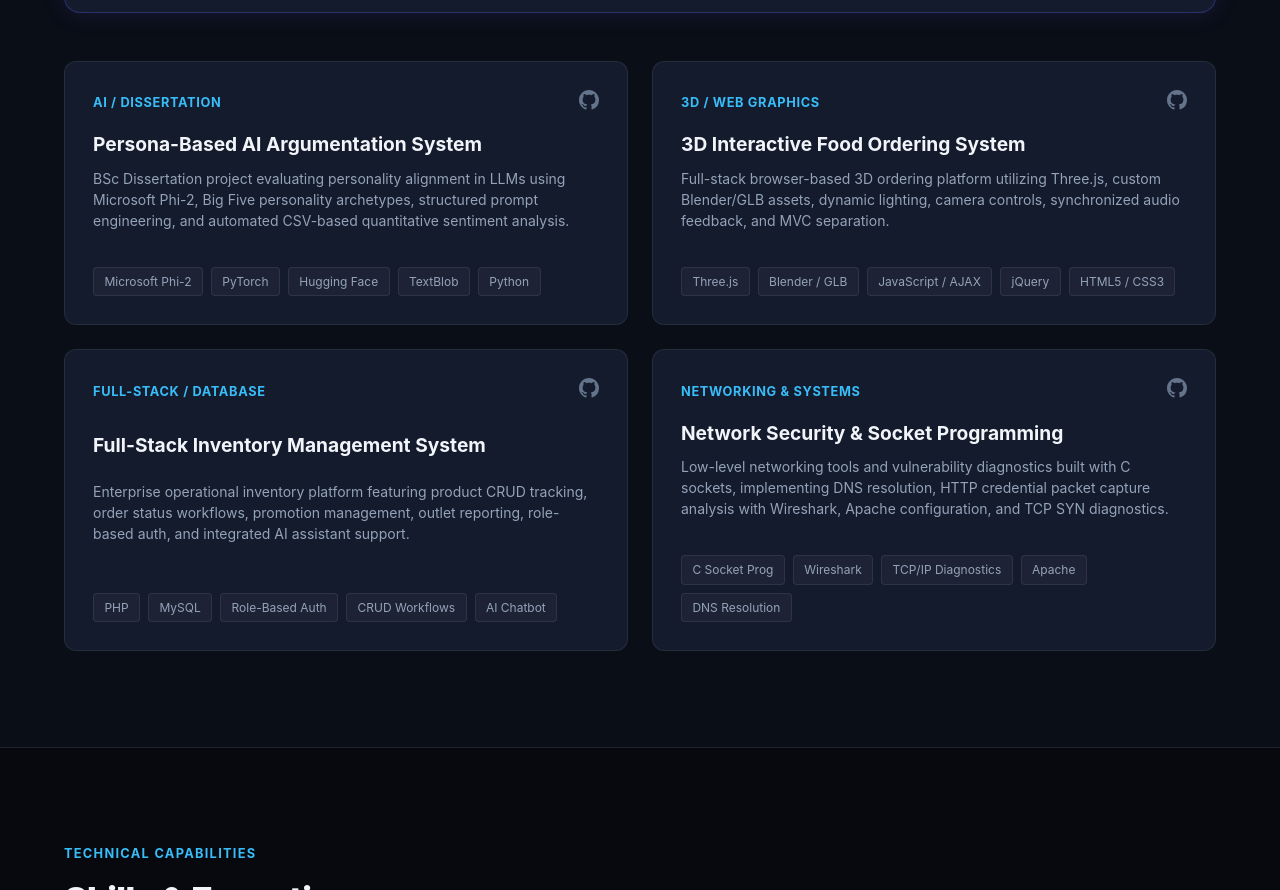
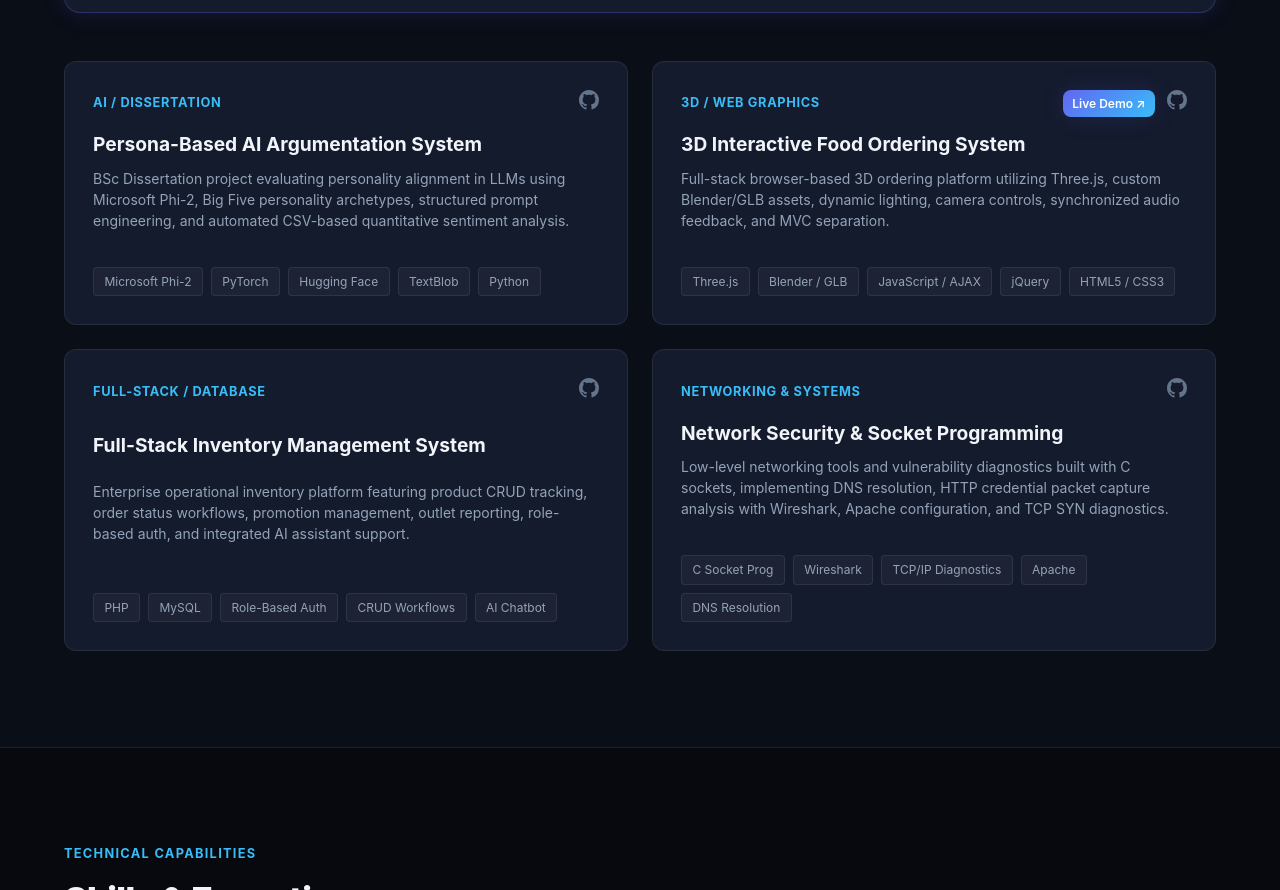
Before and after one commit to shsaadu/portfolio, a plain HTML site: page index.html in a window 1280 px wide. Shown: the part 4118-5008 px from the top of the page. Drawn offline with Linux system fonts and the light colour scheme.

Commit message:
Add Live Demo link for 3D Food Ordering project

```diff
--- a/index.html
+++ b/index.html
@@ -6,6 +6,7 @@
     <title>Mohammad Saad — AI-Powered Software & Full-Stack Developer</title>
     <meta name="description" content="Mohammad Saad is a full-stack developer and AI/ML engineer building AI-powered web applications, intelligent assistants and business automation systems.">
 
+    <!-- Open Graph / Social -->
     <meta property="og:type" content="website">
     <meta property="og:title" content="Mohammad Saad — AI-Powered Software & Full-Stack Developer">
     <meta property="og:description" content="Building AI-powered software, intelligent web applications, and workflow automation for real-world problems.">
@@ -15,11 +16,13 @@
 </head>
 <body>
 
+    <!-- Background Effects -->
     <div class="bg-grid-pattern" aria-hidden="true"></div>
     <div class="bg-glow-orb glow-top-left" aria-hidden="true"></div>
     <div class="bg-glow-orb glow-bottom-right" aria-hidden="true"></div>
     <div class="cursor-glow" id="cursorGlow" aria-hidden="true"></div>
 
+    <!-- Header & Navigation -->
     <header class="header">
         <div class="container nav-container">
             <a href="#home" class="nav-logo" aria-label="Home">
@@ -44,6 +47,7 @@
     </header>
 
     <main id="main-content">
+        <!-- Hero Section -->
         <section id="home" class="hero-section">
             <div class="container hero-grid">
                 <div class="hero-content">
@@ -66,6 +70,7 @@
                     </div>
                 </div>
 
+                <!-- Interactive Hero Demo -->
                 <div class="hero-demo-container reveal-element">
                     <div class="demo-window">
                         <div class="demo-header">
@@ -105,6 +110,7 @@
             </div>
         </section>
 
+        <!-- About Section -->
         <section id="about" class="section">
             <div class="container">
                 <div class="section-header reveal-element">
@@ -154,6 +160,7 @@
             </div>
         </section>
 
+        <!-- What I Build Section -->
         <section id="what-i-build" class="section bg-surface">
             <div class="container">
                 <div class="section-header reveal-element">
@@ -204,6 +211,7 @@
             </div>
         </section>
 
+        <!-- Experience Section -->
         <section id="experience" class="section">
             <div class="container">
                 <div class="section-header reveal-element">
@@ -212,6 +220,7 @@
                 </div>
 
                 <div class="timeline">
+                    <!-- Experience 1 -->
                     <div class="timeline-item reveal-element">
                         <div class="timeline-marker"></div>
                         <div class="timeline-content">
@@ -242,6 +251,7 @@
                         </div>
                     </div>
 
+                    <!-- Experience 2 -->
                     <div class="timeline-item reveal-element">
                         <div class="timeline-marker"></div>
                         <div class="timeline-content">
@@ -269,6 +279,7 @@
             </div>
         </section>
 
+        <!-- Projects Section -->
         <section id="projects" class="section bg-surface">
             <div class="container">
                 <div class="section-header reveal-element">
@@ -276,6 +287,7 @@
                     <h2 class="section-title">Featured Work</h2>
                 </div>
 
+                <!-- Primary Flagship Project -->
                 <div class="featured-project-card reveal-element">
                     <div class="featured-badge">FLAGSHIP PROJECT</div>
                     <div class="featured-grid">
@@ -303,7 +315,7 @@
                             </div>
 
                             <div class="project-links">
-                                <a href="https://github.com/shsaadu/ai-lead-assistant" target="_blank" rel="noopener noreferrer" class="btn btn-primary btn-sm">
+                                <a href="https://ai-lead-assistant-iota.vercel.app/index.html" target="_blank" rel="noopener noreferrer" class="btn btn-primary btn-sm">
                                     <svg width="18" height="18" viewBox="0 0 24 24" fill="none" stroke="currentColor" stroke-width="2"><path d="M18 13v6a2 2 0 0 1-2 2H5a2 2 0 0 1-2-2V8a2 2 0 0 1 2-2h6"/><polyline points="15 3 21 3 21 9"/><line x1="10" y1="14" x2="21" y2="3"/></svg>
                                     View Live Demo
                                 </a>
@@ -348,7 +360,9 @@
                     </div>
                 </div>
 
+                <!-- Other Secondary Projects Grid -->
                 <div class="projects-grid">
+                    <!-- Project 2 -->
                     <div class="project-card reveal-element">
                         <div class="project-card-header">
                             <span class="project-category">AI / Dissertation</span>
@@ -369,12 +383,18 @@
                         </div>
                     </div>
 
+                    <!-- Project 3: 3D Interactive Food Ordering System -->
                     <div class="project-card reveal-element">
                         <div class="project-card-header">
                             <span class="project-category">3D / Web Graphics</span>
-                            <a href="https://github.com/shsaadu" target="_blank" rel="noopener noreferrer" class="github-icon-link" aria-label="GitHub Repository">
-                                <svg width="20" height="20" viewBox="0 0 24 24" fill="currentColor"><path d="M12 0C5.37 0 0 5.37 0 12c0 5.31 3.435 9.795 8.205 11.385.6.105.825-.255.825-.57 0-.285-.015-1.23-.015-2.235-3.015.555-3.795-.735-4.035-1.41-.135-.345-.72-1.41-1.23-1.695-.42-.225-1.02-.78-.015-.795.945-.015 1.62.87 1.845 1.23 1.08 1.815 2.805 1.305 3.495.99.105-.78.42-1.305.765-1.605-2.67-.3-5.46-1.335-5.46-5.925 0-1.305.465-2.385 1.23-3.225-.12-.3-.54-1.53.12-3.18 0 0 1.005-.315 3.3 1.23.96-.27 1.98-.405 3-.405s2.04.135 3 .405c2.295-1.56 3.3-1.23 3.3-1.23.66 1.65.24 2.88.12 3.18.765.84 1.23 1.905 1.23 3.225 0 4.605-2.805 5.625-5.475 5.925.435.375.81 1.095.81 2.22 0 1.605-.015 2.895-.015 3.3 0 .315.225.69.825.57A12.02 12.02 0 0 0 24 12c0-6.63-5.37-12-12-12z"/></svg>
-                            </a>
+                            <div class="card-header-actions" style="display: flex; gap: 0.75rem; align-items: center;">
+                                <a href="https://users.sussex.ac.uk/~ms2402/3dapp/index.html" target="_blank" rel="noopener noreferrer" class="btn btn-primary btn-sm" style="padding: 0.25rem 0.6rem; font-size: 0.75rem;">
+                                    Live Demo ↗
+                                </a>
+                                <a href="https://github.com/shsaadu" target="_blank" rel="noopener noreferrer" class="github-icon-link" aria-label="GitHub Repository">
+                                    <svg width="20" height="20" viewBox="0 0 24 24" fill="currentColor"><path d="M12 0C5.37 0 0 5.37 0 12c0 5.31 3.435 9.795 8.205 11.385.6.105.825-.255.825-.57 0-.285-.015-1.23-.015-2.235-3.015.555-3.795-.735-4.035-1.41-.135-.345-.72-1.41-1.23-1.695-.42-.225-1.02-.78-.015-.795.945-.015 1.62.87 1.845 1.23 1.08 1.815 2.805 1.305 3.495.99.105-.78.42-1.305.765-1.605-2.67-.3-5.46-1.335-5.46-5.925 0-1.305.465-2.385 1.23-3.225-.12-.3-.54-1.53.12-3.18 0 0 1.005-.315 3.3 1.23.96-.27 1.98-.405 3-.405s2.04.135 3 .405c2.295-1.56 3.3-1.23 3.3-1.23.66 1.65.24 2.88.12 3.18.765.84 1.23 1.905 1.23 3.225 0 4.605-2.805 5.625-5.475 5.925.435.375.81 1.095.81 2.22 0 1.605-.015 2.895-.015 3.3 0 .315.225.69.825.57A12.02 12.02 0 0 0 24 12c0-6.63-5.37-12-12-12z"/></svg>
+                                </a>
+                            </div>
                         </div>
                         <h3 class="project-title">3D Interactive Food Ordering System</h3>
                         <p class="project-description">
@@ -389,6 +409,7 @@
                         </div>
                     </div>
 
+                    <!-- Project 4 -->
                     <div class="project-card reveal-element">
                         <div class="project-card-header">
                             <span class="project-category">Full-Stack / Database</span>
@@ -409,6 +430,7 @@
                         </div>
                     </div>
 
+                    <!-- Project 5 -->
                     <div class="project-card reveal-element">
                         <div class="project-card-header">
                             <span class="project-category">Networking & Systems</span>
@@ -432,6 +454,7 @@
             </div>
         </section>
 
+        <!-- Skills Section -->
         <section id="skills" class="section">
             <div class="container">
                 <div class="section-header reveal-element">
@@ -440,6 +463,7 @@
                 </div>
 
                 <div class="skills-grid">
+                    <!-- Category 1 -->
                     <div class="skill-category-card reveal-element">
                         <h3>AI & ML</h3>
                         <div class="skill-tags">
@@ -453,6 +477,7 @@
                         </div>
                     </div>
 
+                    <!-- Category 2 -->
                     <div class="skill-category-card reveal-element">
                         <h3>Web & Front-End</h3>
                         <div class="skill-tags">
@@ -468,6 +493,7 @@
                         </div>
                     </div>
 
+                    <!-- Category 3 -->
                     <div class="skill-category-card reveal-element">
                         <h3>Backend & Data</h3>
                         <div class="skill-tags">
@@ -479,6 +505,7 @@
                         </div>
                     </div>
 
+                    <!-- Category 4 -->
                     <div class="skill-category-card reveal-element">
                         <h3>Languages</h3>
                         <div class="skill-tags">
@@ -489,6 +516,7 @@
                         </div>
                     </div>
 
+                    <!-- Category 5 -->
                     <div class="skill-category-card reveal-element full-width-skill">
                         <h3>Tools & Platforms</h3>
                         <div class="skill-tags">
@@ -504,6 +532,7 @@
             </div>
         </section>
 
+        <!-- Contact Section -->
         <section id="contact" class="section bg-surface">
             <div class="container">
                 <div class="contact-box reveal-element">
@@ -561,6 +590,7 @@
         </section>
     </main>
 
+    <!-- Footer -->
     <footer class="footer">
         <div class="container footer-content">
             <p>Mohammad Saad · AI-Powered Software & Full-Stack Development</p>
```
